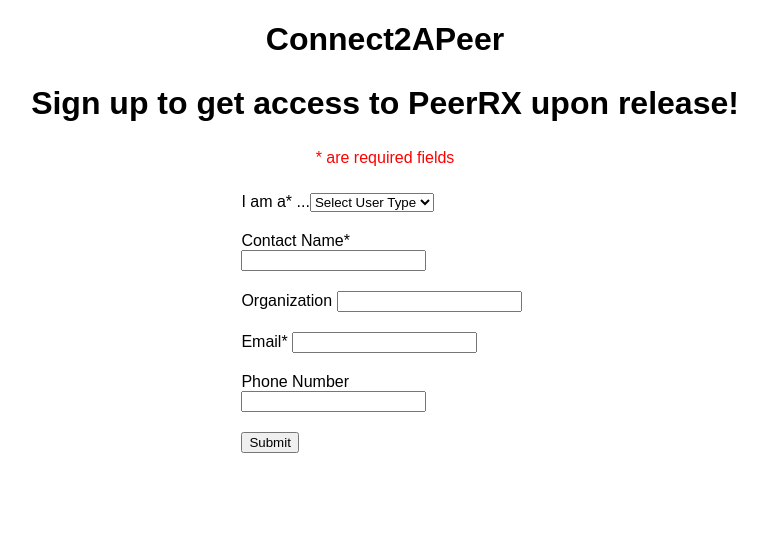
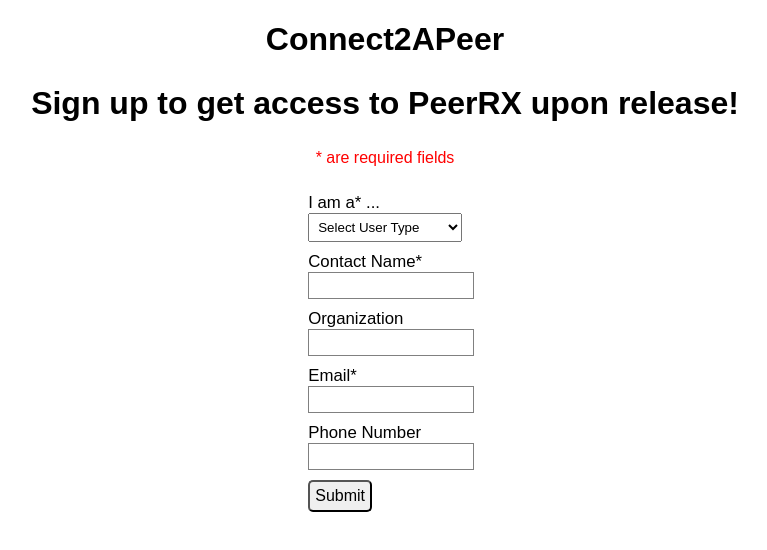
Before and after one commit to LeslieManrique/peerRX, a React (Create React App) app in the folder client/: page /interest_form in a window 1280 px wide. Shown: the top 550 px of the page, without its empty margins (255-1022 px from the left). Built offline with nearby package versions, Linux system fonts and the light colour scheme.

Commit message:
Adjusted form styling to align fields

```diff
--- a/client/src/components/InterestForm.js
+++ b/client/src/components/InterestForm.js
@@ -87,35 +87,40 @@ class InterestForm extends Component{
 				<p className="instructions">* are required fields</p>
 
 				<form id="interest_form" onSubmit={this.handleSubmit}>
+
 					<div className="form-part">
-						I am a* ...
+						<label>I am a* ...</label>
+						{this.state.errors.user_type ? <p className="error-message">{this.state.errors.user_type}</p> : undefined}
 						<select name="user_type" value={this.state.form_inputs.user_type} onChange={this.handleChange}>
 							<option value="" disabled>Select User Type</option>
 							<option value="0">Peer</option>
 							<option value="1">Peer Agency</option>
 							<option value="2">Location</option>
 						</select>
-						{this.state.errors.user_type ? <p className="error-message">{this.state.errors.user_type}</p> : undefined}
 					</div>
 
 					<div className="form-part">
-						Contact Name* <input type="text" name="name" onChange={this.handleChange} />
+						<label>Contact Name*</label>
 						{this.state.errors.name ? <p className="error-message">{this.state.errors.name}</p> : undefined}
+						<input type="text" name="name" onChange={this.handleChange} />
 					</div>
 
 					<div className="form-part">
-						Organization <input type="text" name="organization" onChange={this.handleChange} />
+						<label>Organization</label>
 						{this.state.errors.organization ? <p className="error-message">{this.state.errors.organization}</p> : undefined}
+						<input type="text" name="organization" onChange={this.handleChange} />
 					</div>
 
 					<div className="form-part">
-						Email* <input type="text" name="email" onChange={this.handleChange} />
+						<label>Email*</label>
 						{this.state.errors.email ? <p className="error-message">{this.state.errors.email}</p> : undefined}
+						<input type="text" name="email" onChange={this.handleChange} />
 					</div>
 
 					<div className="form-part">
-						Phone Number <input type="text" name="phone_number" onChange={this.handleChange}/>
+						<label>Phone Number</label>
 						{this.state.errors.phone_number ? <p className="error-message">{this.state.errors.phone_number}</p> : undefined}
+						<input type="text" name="phone_number" onChange={this.handleChange}/>
 					</div>
 
 					<div className="form-part">
--- a/client/src/styles/interest.css
+++ b/client/src/styles/interest.css
@@ -72,15 +72,43 @@ form{
   	flex-direction: column;
   	justify-content: flex-start;
   	align-items: flex-start;
-  	/*border: 3px solid black;*/
-  	width: 26%;
+  	width: 15%;
   	margin: auto;
 }
 
-.form-part{
+form > .form-part{
+	margin-top: 10px;
+	width: 100%;
+}
+
+form > .form-part > p, input, select{
 	text-align: left;
 	display: block;
 	margin: 5px;
+	padding: 5px;
+}
+
+form > .form-part > input, select{
+	width: 100%;
+	margin: 0px;
+}
+
+form > .form-part > input{
+	border: 0px;
+	margin: 0px;
+	width: 100%;
+	border: 1px solid gray;
+}
+
+form > .form-part > label{
+	margin-top: 5px;
+	font-size: 1.05em;
+}
+
+form > .form-part > button{
+	border-radius: 5px;
+	font-size: 1em;
+	width: min-content;
 	padding: 5px;
 }
 
@@ -89,15 +117,44 @@ p, .error-message{
 	color: red;
 }
 
-@media only screen and (max-width: 1300px) {
+.error-message{
+	font-size: 0.75em;
+}
+
+/* sizing adjustments for resizing screen */
+@media only screen and (max-width: 1150px) {
   form {
-    width: 30%;
+    width: 20%;
+  }
+}
+
+@media only screen and (max-width: 900px) {
+  form {
+    width: 22%;
   }
 }
 
 @media only screen and (max-width: 800px) {
   form {
+    width: 25%;
+  }
+}
+
+@media only screen and (max-width: 700px) {
+  form {
+    width: 35%;
+  }
+}
+
+@media only screen and (max-width: 600px) {
+  form {
     width: 40%;
+  }
+}
+
+@media only screen and (max-width: 500px) {
+  form {
+    width: 45%;
   }
 }
 
@@ -106,3 +163,9 @@ p, .error-message{
     width: 50%;
   }
 }
+
+@media only screen and (max-width: 350px) {
+  form {
+    width: 60%;
+  }
+}
```
